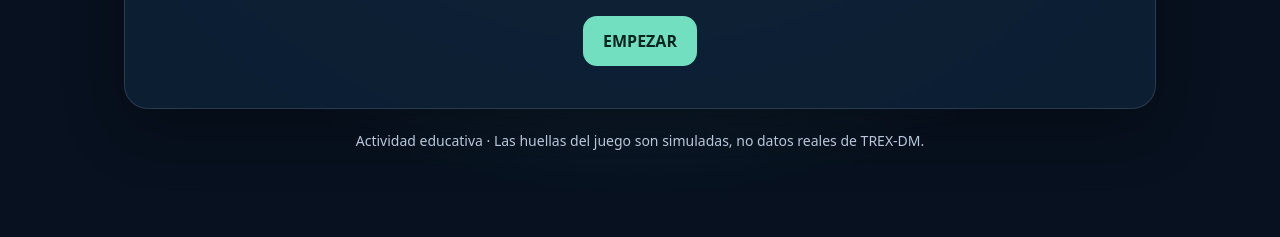
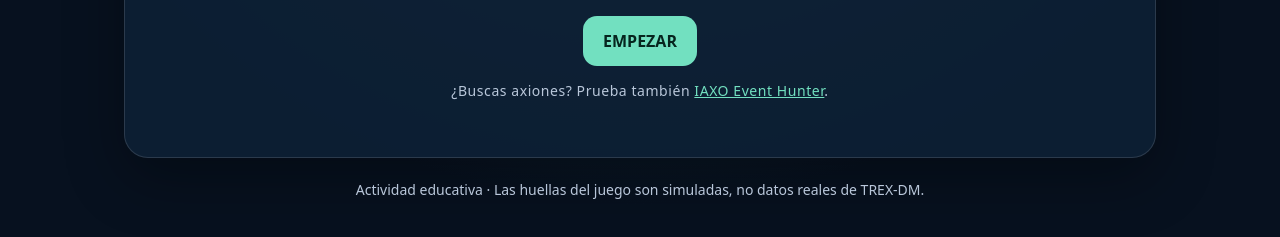
Before and after one commit to cmargalejo/iaxo-event-hunter, a website: page trex-dm.html in a window 1280 px wide. Shown: the part 369-606 px from the top of the page. Drawn offline with Linux system fonts and the light colour scheme.

Commit message:
Link TREX home page to IAXO game

```diff
--- a/trex-dm.html
+++ b/trex-dm.html
@@ -328,6 +328,10 @@
           bajo una montaña.
         </p>
         <button class="primary" id="start" type="button">EMPEZAR</button>
+        <p class="small">
+          ¿Buscas axiones? Prueba también
+          <a href="./">IAXO Event Hunter</a>.
+        </p>
       </section>
 
       <section id="lesson" class="card hidden">
```
Also changed, not shown: tests/trex.cjs (+6 -0 lines).
